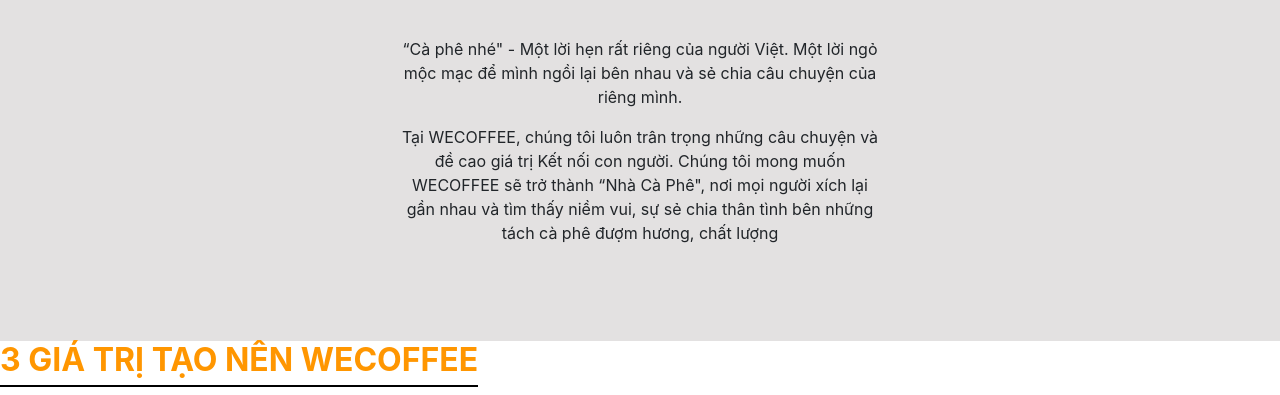
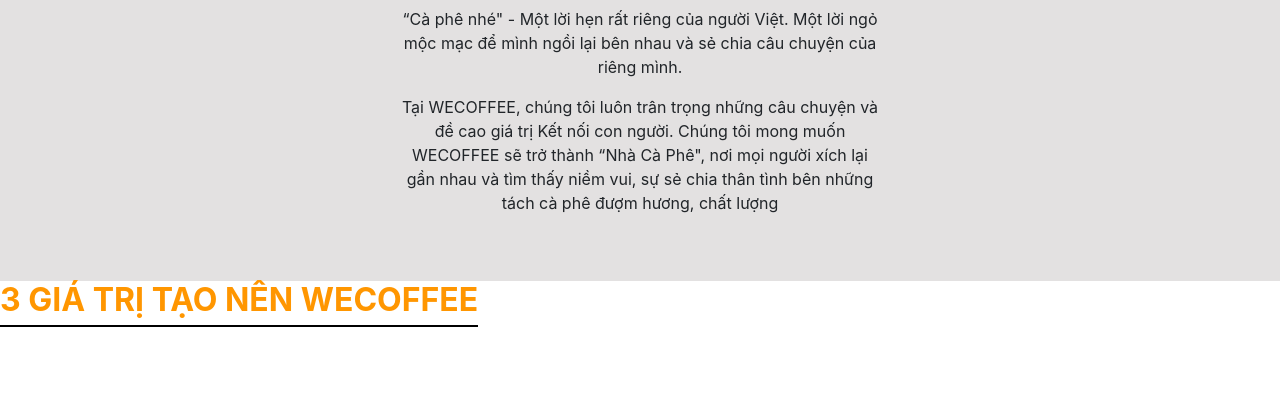
Before and after one commit to neihc1002/wecoffee, a plain HTML site: page story.html in a window 1280 px wide. Shown: the part 678-1073 px from the top of the page. After the commit the page ends 1013 px from the top, so only its background shows below. Drawn offline with Linux system fonts and the light colour scheme.

Commit message:
Update story.css

```diff
--- a/css/story.css
+++ b/css/story.css
@@ -26,7 +26,7 @@
 }
 #content-1>div{
     text-align: center;
-    padding: 80px 400px;
+    padding: 50px 400px;
 }
 #content-1>div .content-1-title, #content-2>div .content-2-title{
     color: #FF9600;
```
